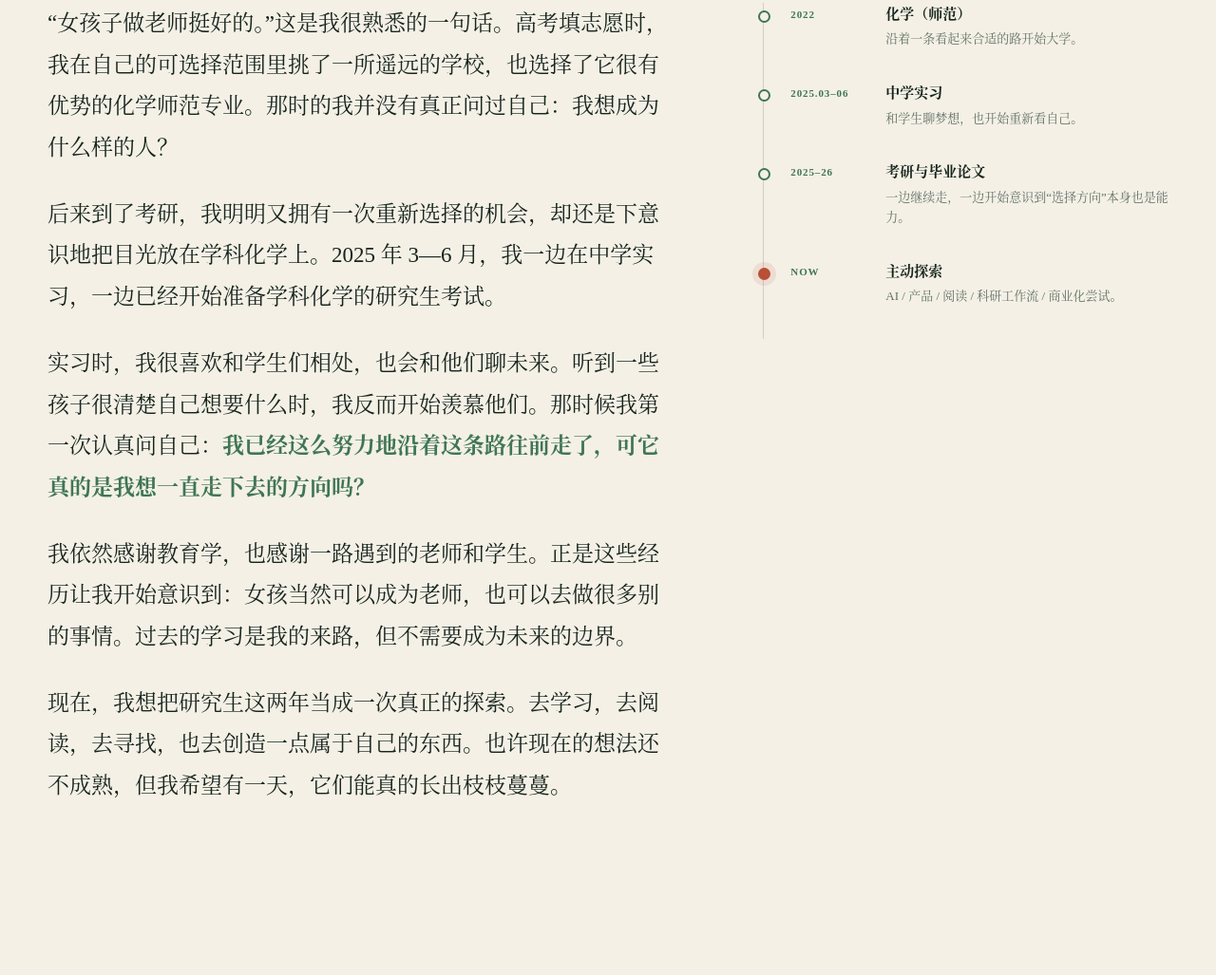
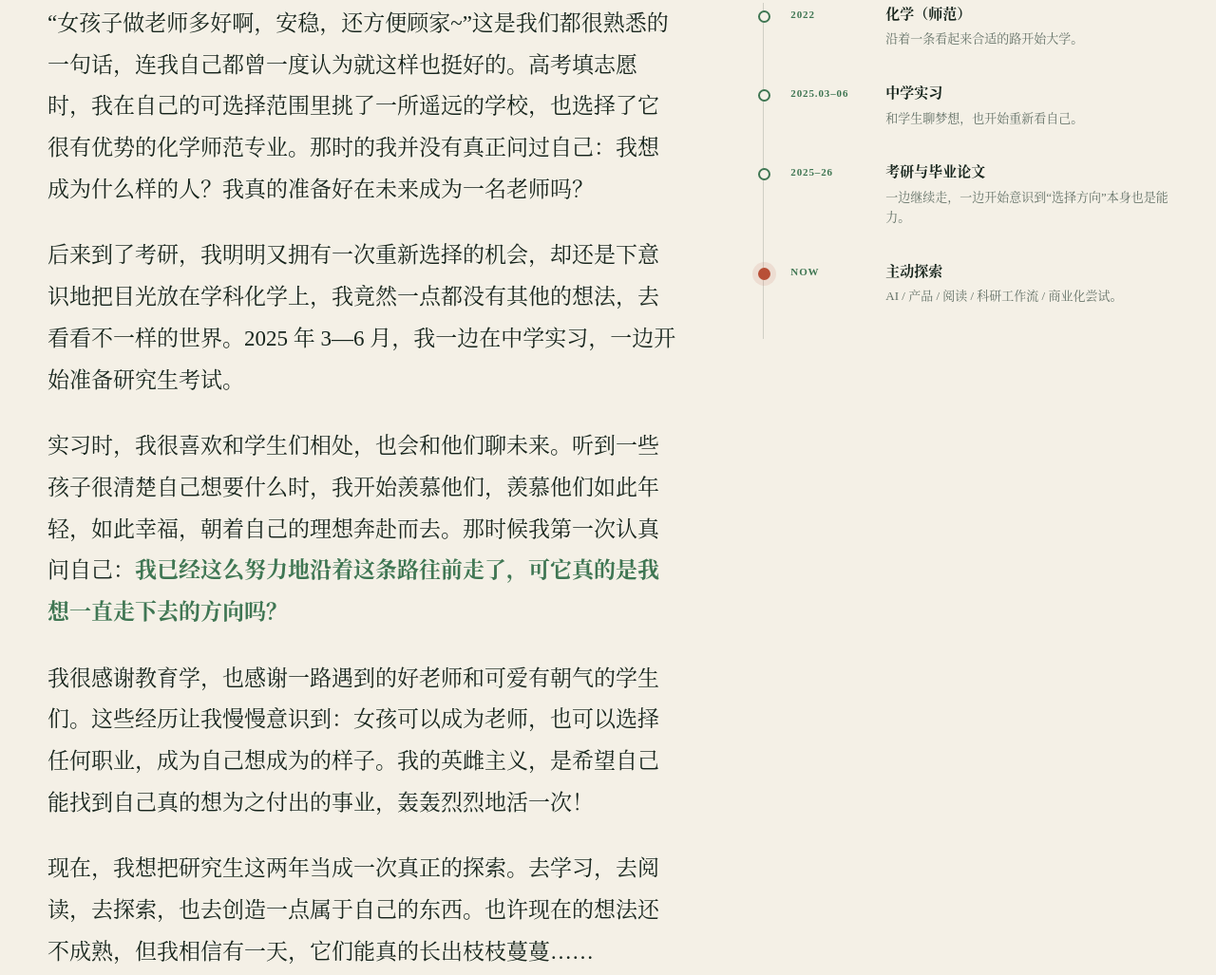
Before and after one commit to ayuanlang520-hash/sylvie-portfolio, an Eleventy site: page src/index.njk in a window 1280 px wide. Shown: the part 5522-6549 px from the top of the page at 95% size. Built offline with nearby package versions, Linux system fonts and the light colour scheme; Eleventy itself is replaced by a stand-in of ours; files that its build step writes are made by us from their sources.

Commit message:
Update src/content/story.md (via Pages CMS)

```diff
--- a/src/content/story.md
+++ b/src/content/story.md
@@ -1,18 +1,14 @@
 ---
-{
-  "tags": [
-    "story"
-  ],
-  "permalink": false
-}
+tags:
+  - story
+permalink: false
 ---
+“女孩子做老师多好啊，安稳，还方便顾家~”这是我们都很熟悉的一句话，连我自己都曾一度认为就这样也挺好的。高考填志愿时，我在自己的可选择范围里挑了一所遥远的学校，也选择了它很有优势的化学师范专业。那时的我并没有真正问过自己：我想成为什么样的人？我真的准备好在未来成为一名老师吗？
 
-“女孩子做老师挺好的。”这是我很熟悉的一句话。高考填志愿时，我在自己的可选择范围里挑了一所遥远的学校，也选择了它很有优势的化学师范专业。那时的我并没有真正问过自己：我想成为什么样的人？
+后来到了考研，我明明又拥有一次重新选择的机会，却还是下意识地把目光放在学科化学上，我竟然一点都没有其他的想法，去看看不一样的世界。2025 年 3—6 月，我一边在中学实习，一边开始准备研究生考试。
 
-后来到了考研，我明明又拥有一次重新选择的机会，却还是下意识地把目光放在学科化学上。2025 年 3—6 月，我一边在中学实习，一边已经开始准备学科化学的研究生考试。
+实习时，我很喜欢和学生们相处，也会和他们聊未来。听到一些孩子很清楚自己想要什么时，我开始羡慕他们，羡慕他们如此年轻，如此幸福，朝着自己的理想奔赴而去。那时候我第一次认真问自己：**我已经这么努力地沿着这条路往前走了，可它真的是我想一直走下去的方向吗？**
 
-实习时，我很喜欢和学生们相处，也会和他们聊未来。听到一些孩子很清楚自己想要什么时，我反而开始羡慕他们。那时候我第一次认真问自己：**我已经这么努力地沿着这条路往前走了，可它真的是我想一直走下去的方向吗？**
+我很感谢教育学，也感谢一路遇到的好老师和可爱有朝气的学生们。这些经历让我慢慢意识到：女孩可以成为老师，也可以选择任何职业，成为自己想成为的样子。我的英雌主义，是希望自己能找到自己真的想为之付出的事业，轰轰烈烈地活一次！
 
-我依然感谢教育学，也感谢一路遇到的老师和学生。正是这些经历让我开始意识到：女孩当然可以成为老师，也可以去做很多别的事情。过去的学习是我的来路，但不需要成为未来的边界。
-
-现在，我想把研究生这两年当成一次真正的探索。去学习，去阅读，去寻找，也去创造一点属于自己的东西。也许现在的想法还不成熟，但我希望有一天，它们能真的长出枝枝蔓蔓。
+现在，我想把研究生这两年当成一次真正的探索。去学习，去阅读，去探索，也去创造一点属于自己的东西。也许现在的想法还不成熟，但我相信有一天，它们能真的长出枝枝蔓蔓……
```
